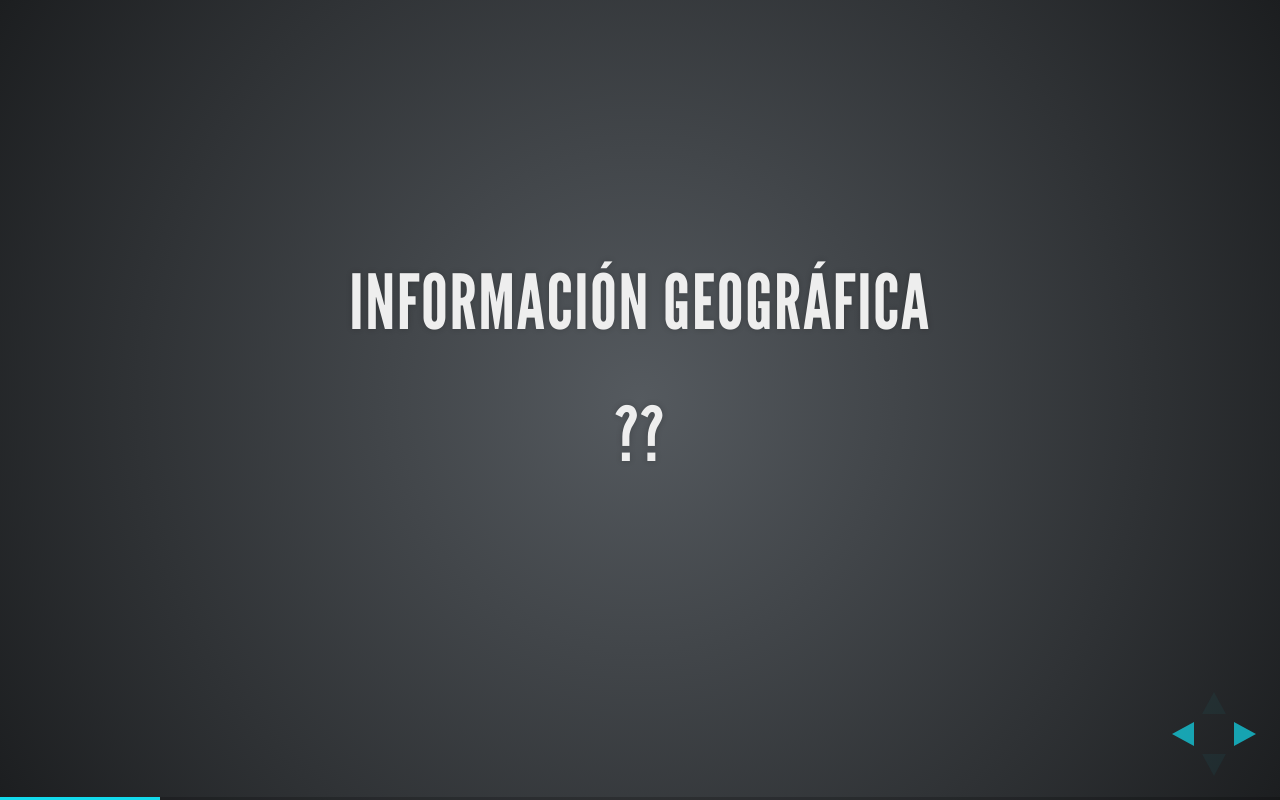
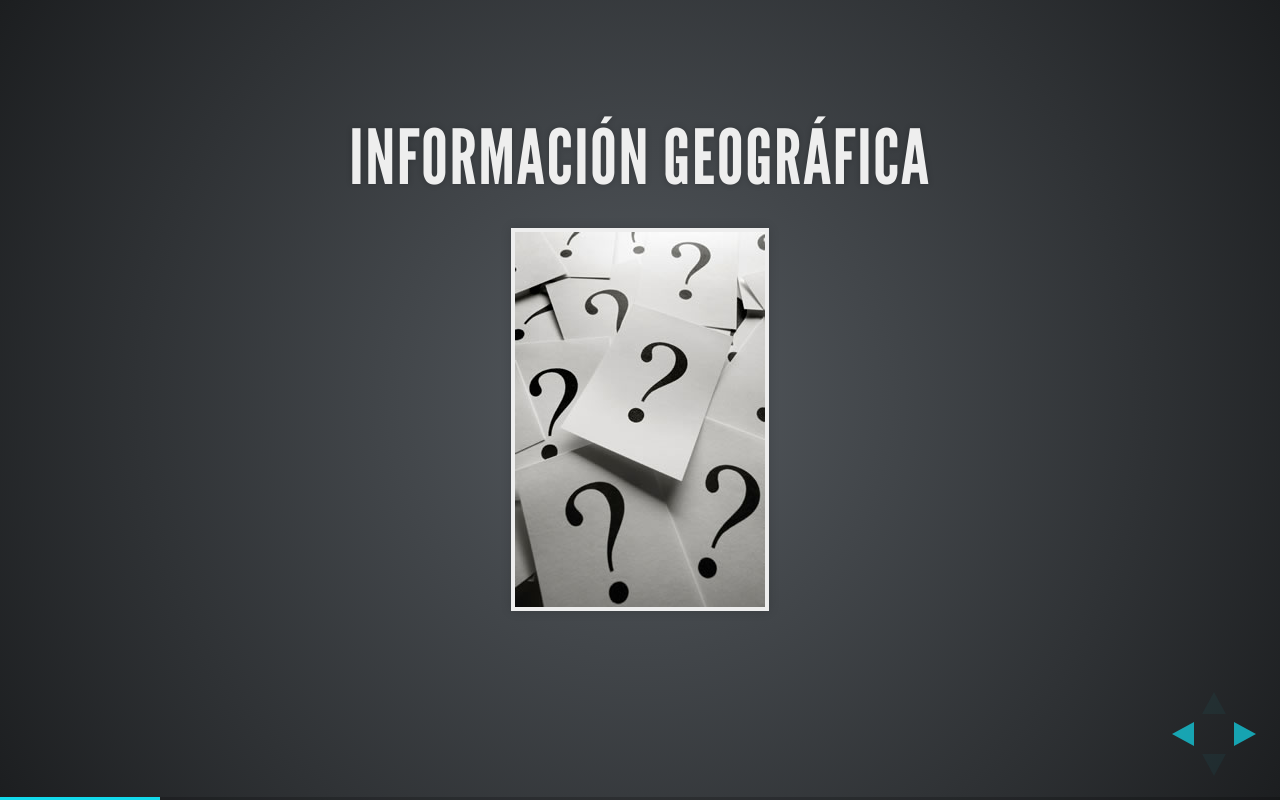
Before and after one commit to xeoinquedos/osm-slides, a website: page index.html in a window 1280 px wide. Both pictures are taken after a click on the element 1251 px from the left and 734 px from the top of the page. Drawn offline with Linux system fonts and the light colour scheme.

Commit message:
Added question image

```diff
--- a/index.html
+++ b/index.html
@@ -47,8 +47,7 @@
 				</section>
 				<section>
 					<h2>Información geográfica</h2>
-					<br>
-					<h2><center>??</center></h2>
+					<img src="./images/pregunta.jpg">
 				</section>
 				<section>
 					<center>
```
Also changed, not shown: images/pregunta.jpg (added).
